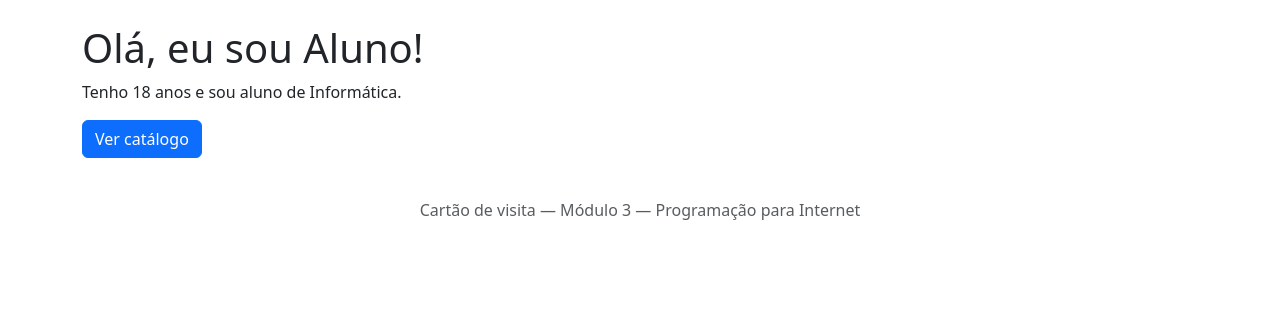
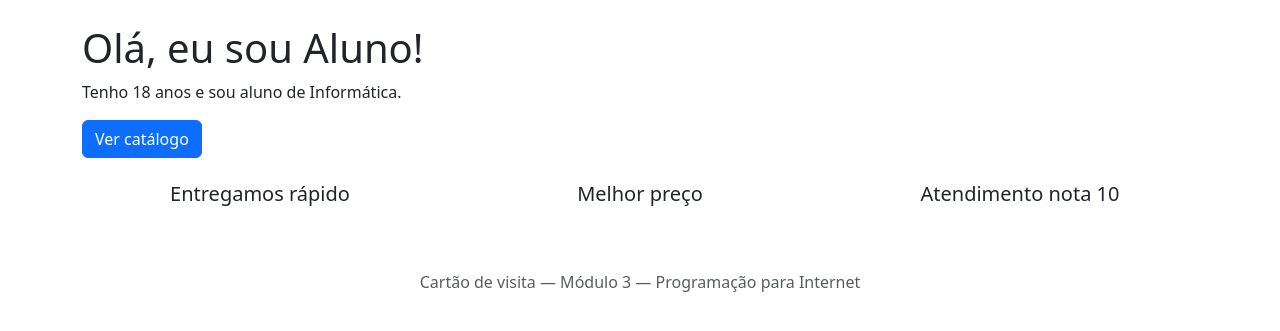
Before and after one commit to wilsonvieiradeoliveira/pi_wilson, a Flask app: page / in a window 1280 px wide. Shown: the part 56-387 px from the top of the page. Run offline with Flask 3, Linux system fonts and the light colour scheme.

Commit message:
grid na pagina inicial
Adiciona secao de diferenciais da loja na pagina inicial usando o
grid de 12 colunas (row / col-md-4), empilhando automaticamente em
telas pequenas.

Co-Authored-By: Claude Sonnet 5 <noreply@anthropic.com>

```diff
--- a/templates/index.html
+++ b/templates/index.html
@@ -6,4 +6,16 @@
     <h1>Olá, eu sou {{ name }}!</h1>
     <p>Tenho {{ idade }} anos e sou aluno de Informática.</p>
     <a href="/catalago" class="btn btn-primary">Ver catálogo</a>
+
+    <div class="row mt-4 text-center">
+        <div class="col-md-4 mb-3">
+            <h5>Entregamos rápido</h5>
+        </div>
+        <div class="col-md-4 mb-3">
+            <h5>Melhor preço</h5>
+        </div>
+        <div class="col-md-4 mb-3">
+            <h5>Atendimento nota 10</h5>
+        </div>
+    </div>
 {% endblock %}
```
